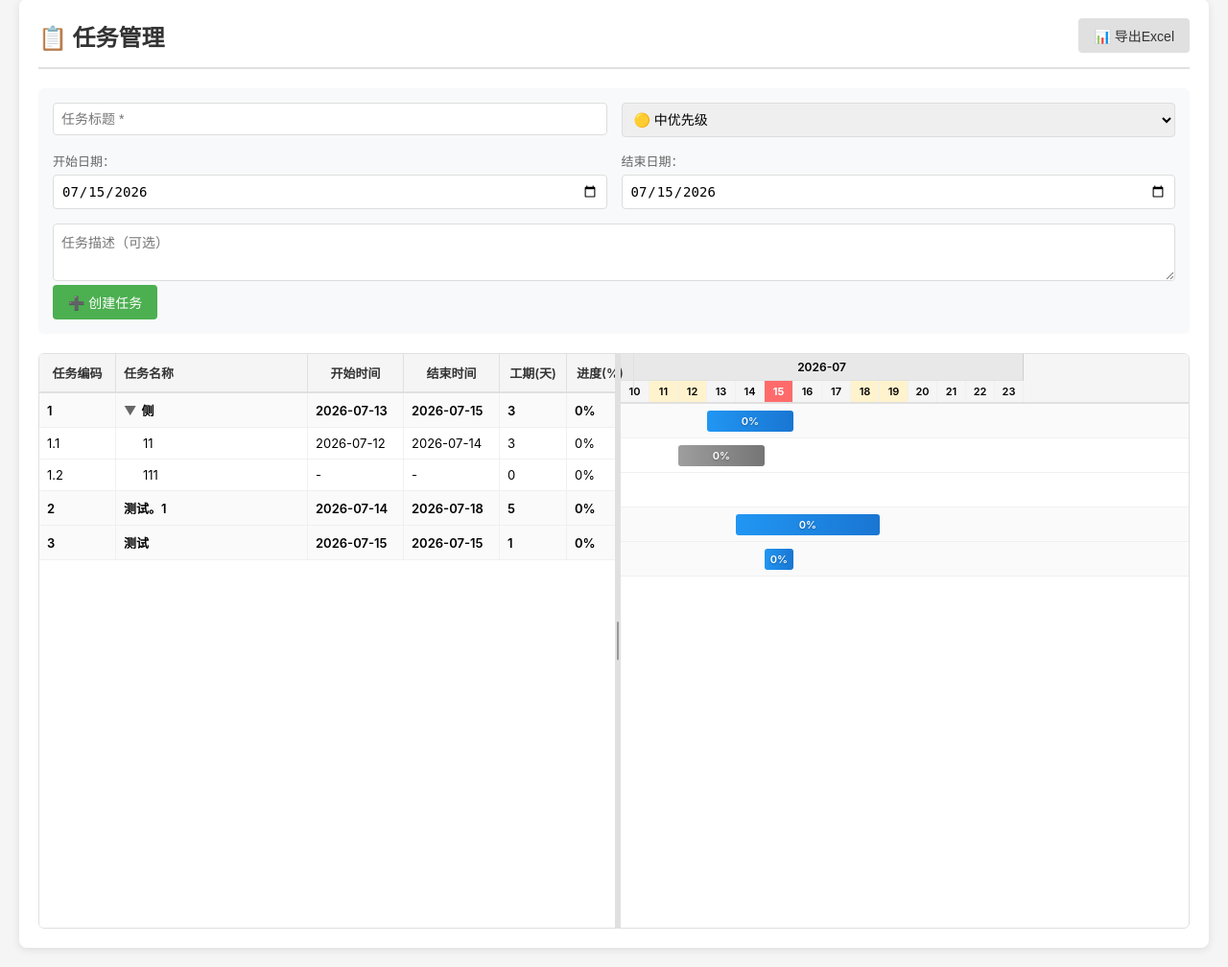
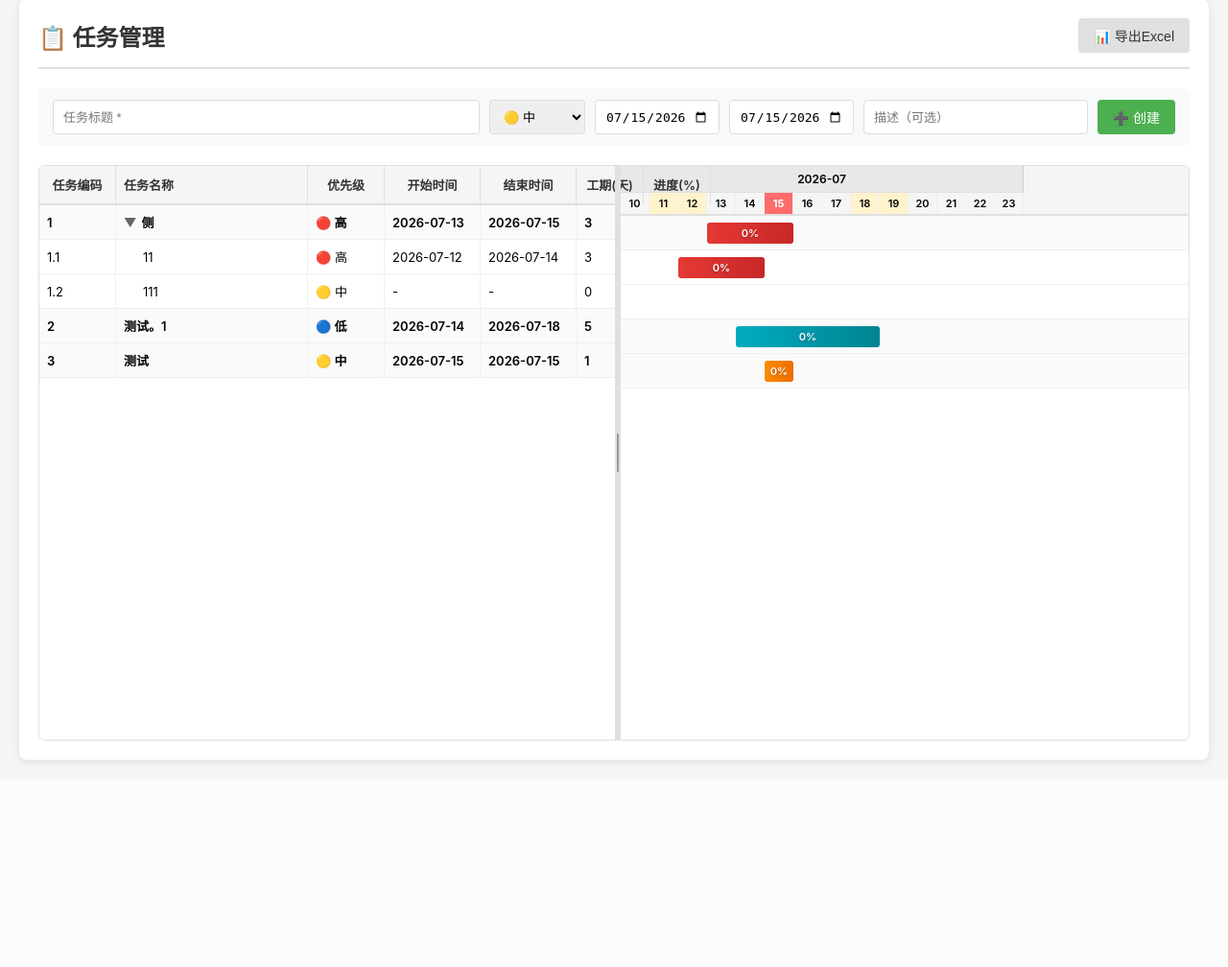
Before and after one commit to nanjiyueguang/mytodolist, a Flask app: page / in a window 1280 px wide. Shown: the part 21-1029 px from the top of the page at 96% size. After the commit the page ends 818 px from the top, so only its background shows below. Run offline with Flask 3, Linux system fonts and the light colour scheme; data comes from the database, SQL or seed files in the repository; both versions use the stored data as it was after the commit.

Commit message:
Updated some features

```diff
--- a/static/css/style.css
+++ b/static/css/style.css
@@ -115,6 +115,58 @@ header h1 {
     margin-bottom: 20px;
 }
 
+/* 单行表单 */
+.todo-form-inline {
+    display: flex;
+    gap: 10px;
+    align-items: center;
+    background: #f8f9fa;
+    padding: 12px 15px;
+    border-radius: 6px;
+    margin-bottom: 20px;
+    flex-wrap: nowrap;
+}
+
+.form-control-inline {
+    padding: 8px 10px;
+    border: 1px solid #ddd;
+    border-radius: 4px;
+    font-size: 13px;
+    transition: border-color 0.3s;
+    height: 36px;
+}
+
+.form-control-inline:focus {
+    outline: none;
+    border-color: #4CAF50;
+}
+
+.form-title {
+    flex: 2;
+    min-width: 150px;
+}
+
+.form-priority {
+    width: 100px;
+    min-width: 100px;
+}
+
+.form-date {
+    width: 130px;
+    min-width: 130px;
+}
+
+.form-desc {
+    flex: 1;
+    min-width: 120px;
+}
+
+.btn-create {
+    height: 36px;
+    white-space: nowrap;
+    padding: 8px 16px;
+}
+
 .form-row {
     display: flex;
     gap: 15px;
@@ -226,6 +278,12 @@ input[type="range"].form-control {
 .col-task-name {
     flex: 1;
     min-width: 200px;
+}
+
+.col-priority {
+    width: 80px;
+    min-width: 80px;
+    text-align: center;
 }
 
 .col-date {
@@ -562,6 +620,46 @@ input[type="range"].form-control {
     margin-top: 10px;
 }
 
+/* 优先级样式 */
+.priority-badge {
+    display: inline-block;
+    padding: 2px 8px;
+    border-radius: 3px;
+    font-size: 12px;
+    font-weight: 500;
+}
+
+.priority-badge.priority-high {
+    background: #ffebee;
+    color: #c62828;
+    border: 1px solid #ef9a9a;
+}
+
+.priority-badge.priority-medium {
+    background: #fff3e0;
+    color: #ef6c00;
+    border: 1px solid #ffcc80;
+}
+
+.priority-badge.priority-low {
+    background: #e0f7fa;
+    color: #00838f;
+    border: 1px solid #80deea;
+}
+
+/* 甘特图进度条优先级颜色 */
+.gantt-bar.priority-high {
+    background: linear-gradient(90deg, #e53935, #c62828);
+}
+
+.gantt-bar.priority-medium {
+    background: linear-gradient(90deg, #fb8c00, #ef6c00);
+}
+
+.gantt-bar.priority-low {
+    background: linear-gradient(90deg, #00acc1, #00838f);
+}
+
 /* 历史记录 */
 .history-list {
     margin: 10px 0;
--- a/static/js/app.js
+++ b/static/js/app.js
@@ -178,6 +178,9 @@ function renderTaskTable() {
         const hasChildren = task.children && task.children.length > 0;
         const indent = task.level * 20;
 
+        // 优先级图标
+        const priorityIcon = task.priority === '高' ? '🔴' : task.priority === '中' ? '🟡' : '🔵';
+
         html += `
             <div class="task-row level-${task.level}" onclick="showDetail(${task.id})">
                 <div class="col-task-code">${task.taskCode}</div>
@@ -185,6 +188,7 @@ function renderTaskTable() {
                     ${hasChildren ? '<span class="task-toggle">▼</span>' : ''}
                     ${escapeHtml(task.title)}
                 </div>
+                <div class="col-priority">${priorityIcon} ${task.priority}</div>
                 <div class="col-date">${task.start_date || '-'}</div>
                 <div class="col-date">${task.end_date || '-'}</div>
                 <div class="col-duration">${task.duration || 0}</div>
@@ -220,14 +224,14 @@ function renderGanttBars(startDate, endDate) {
         const left = offsetDays * ganttConfig.dayWidth;
         const width = duration * ganttConfig.dayWidth;
 
-        // 确定进度条颜色
-        let barClass = 'pending';
-        if (task.status === '已完成') barClass = 'completed';
-        else if (task.status === '进行中') barClass = 'in-progress';
+        // 根据优先级确定进度条颜色
+        let priorityClass = 'priority-medium';
+        if (task.priority === '高') priorityClass = 'priority-high';
+        else if (task.priority === '低') priorityClass = 'priority-low';
 
         html += `
             <div class="gantt-bar-row level-${task.level}">
-                <div class="gantt-bar ${barClass}"
+                <div class="gantt-bar ${priorityClass}"
                      style="left: ${left}px; width: ${width}px;"
                      onclick="showDetail(${task.id})">
                     <div class="gantt-bar-progress" style="width: ${task.progress || 0}%"></div>
--- a/templates/index.html
+++ b/templates/index.html
@@ -35,33 +35,17 @@
         </div>
 
         <!-- 新建任务 -->
-        <div class="todo-form">
-            <div class="form-row">
-                <div class="form-group">
-                    <input type="text" id="todo-title" placeholder="任务标题 *" class="form-control">
-                </div>
-                <div class="form-group">
-                    <select id="todo-priority" class="form-control">
-                        <option value="高"> 高优先级</option>
-                        <option value="中" selected>🟡 中优先级</option>
-                        <option value="低"> 低优先级</option>
-                    </select>
-                </div>
-            </div>
-            <div class="form-row">
-                <div class="form-group">
-                    <label>开始日期：</label>
-                    <input type="date" id="todo-start-date" class="form-control">
-                </div>
-                <div class="form-group">
-                    <label>结束日期：</label>
-                    <input type="date" id="todo-end-date" class="form-control">
-                </div>
-            </div>
-            <div class="form-group">
-                <textarea id="todo-description" placeholder="任务描述（可选）" class="form-control"></textarea>
-            </div>
-            <button id="btn-create" class="btn btn-primary">➕ 创建任务</button>
+        <div class="todo-form-inline">
+            <input type="text" id="todo-title" placeholder="任务标题 *" class="form-control-inline form-title">
+            <select id="todo-priority" class="form-control-inline form-priority">
+                <option value="高">🔴 高</option>
+                <option value="中" selected>🟡 中</option>
+                <option value="低">🔵 低</option>
+            </select>
+            <input type="date" id="todo-start-date" class="form-control-inline form-date" title="开始日期">
+            <input type="date" id="todo-end-date" class="form-control-inline form-date" title="结束日期">
+            <input type="text" id="todo-description" placeholder="描述（可选）" class="form-control-inline form-desc">
+            <button id="btn-create" class="btn btn-primary btn-create">➕ 创建</button>
         </div>
 
         <!-- 甘特图主区域 -->
@@ -71,6 +55,7 @@
                 <div class="table-header">
                     <div class="col-task-code">任务编码</div>
                     <div class="col-task-name">任务名称</div>
+                    <div class="col-priority">优先级</div>
                     <div class="col-date">开始时间</div>
                     <div class="col-date">结束时间</div>
                     <div class="col-duration">工期(天)</div>
@@ -114,7 +99,7 @@
                         <select id="detail-edit-priority" class="form-control">
                             <option value="高">🔴 高</option>
                             <option value="中">🟡 中</option>
-                            <option value="低">🟢 低</option>
+                            <option value="低">🔵 低</option>
                         </select>
                     </div>
                     <div class="detail-section">
```
Also changed, not shown: todo.db.
